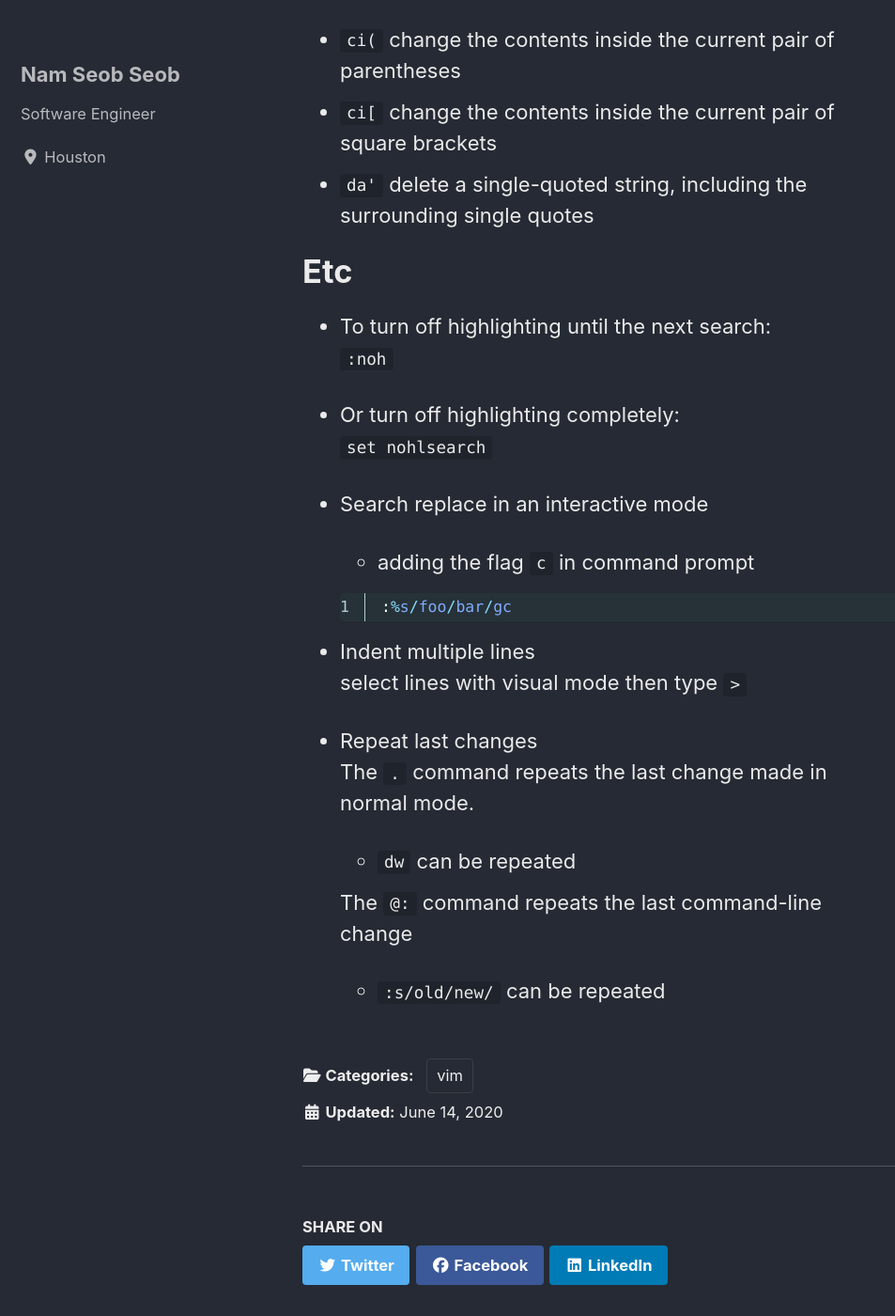
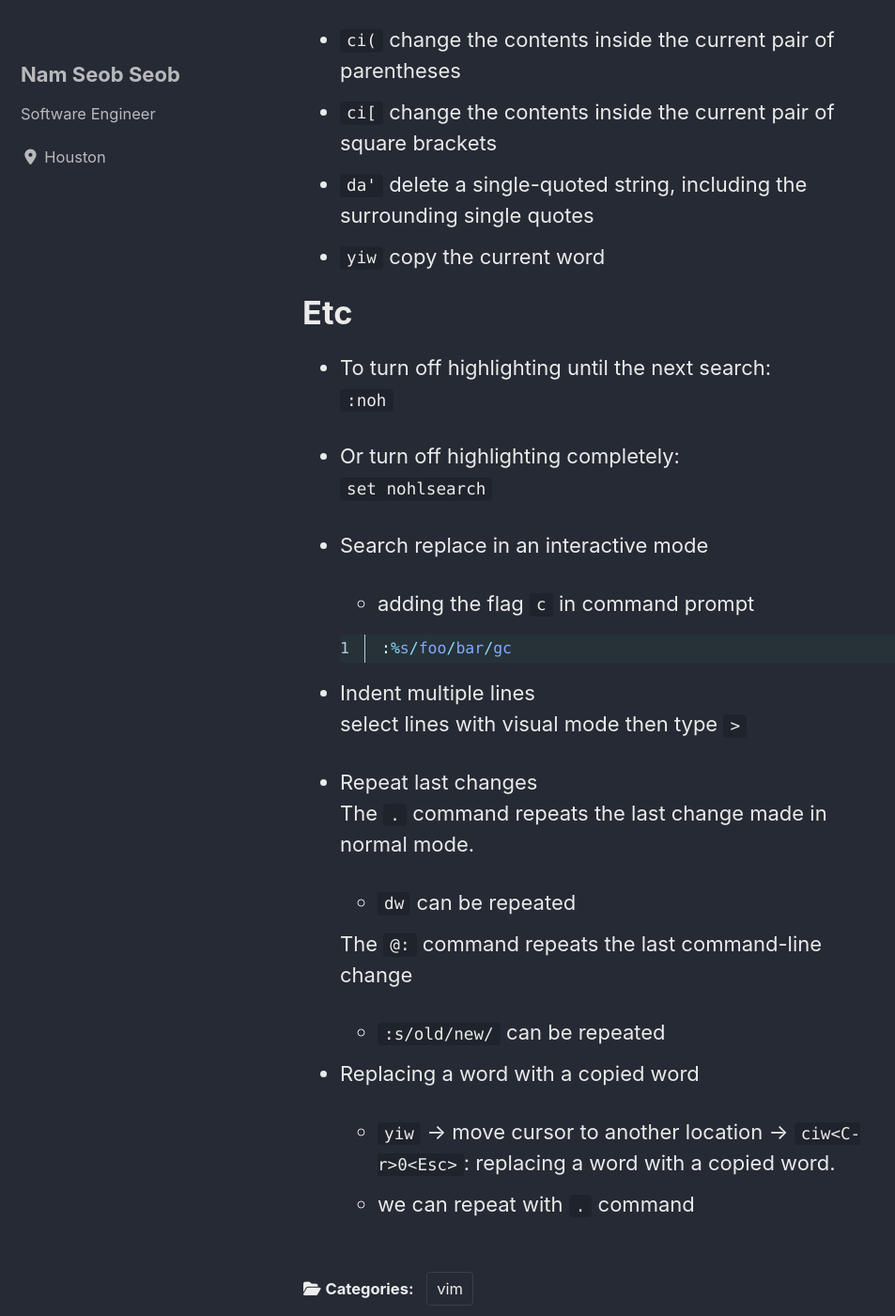
Before and after one commit to nsclass/nsclass.github.io, a Jekyll site: the page built from _posts/2020-06-14-vim-basic-commands.md, in a window 1280 px wide and 1400 px high, scrolled down 2583 px. Shown: the whole window at 94% size, without its empty margins (0-953 px from the left). Built offline with Jekyll 4.4.1, drawn with Linux system fonts in a browser that asks for light colours; cached includes are drawn as plain includes; nearby versions of some CDN libraries; some of the changed text lies outside the part shown.

Commit message:
vim commands

```diff
--- a/_posts/2020-06-14-vim-basic-commands.md
+++ b/_posts/2020-06-14-vim-basic-commands.md
@@ -68,6 +68,7 @@ You can use modifiers to change the meaning of a noun. Some modifiers are `i`, w
 - `ci(` change the contents inside the current pair of parentheses
 - `ci[` change the contents inside the current pair of square brackets
 - `da'` delete a single-quoted string, including the surrounding single quotes
+- `yiw` copy the current word
 
 # Etc
 
@@ -96,3 +97,7 @@ You can use modifiers to change the meaning of a noun. Some modifiers are `i`, w
   The `@:` command repeats the last command-line change
 
   - `:s/old/new/` can be repeated
+
+- Replacing a word with a copied word
+  - `yiw` -> move cursor to another location -> `ciw<C-r>0<Esc>`: replacing a word with a copied word.
+  - we can repeat with `.` command
```
